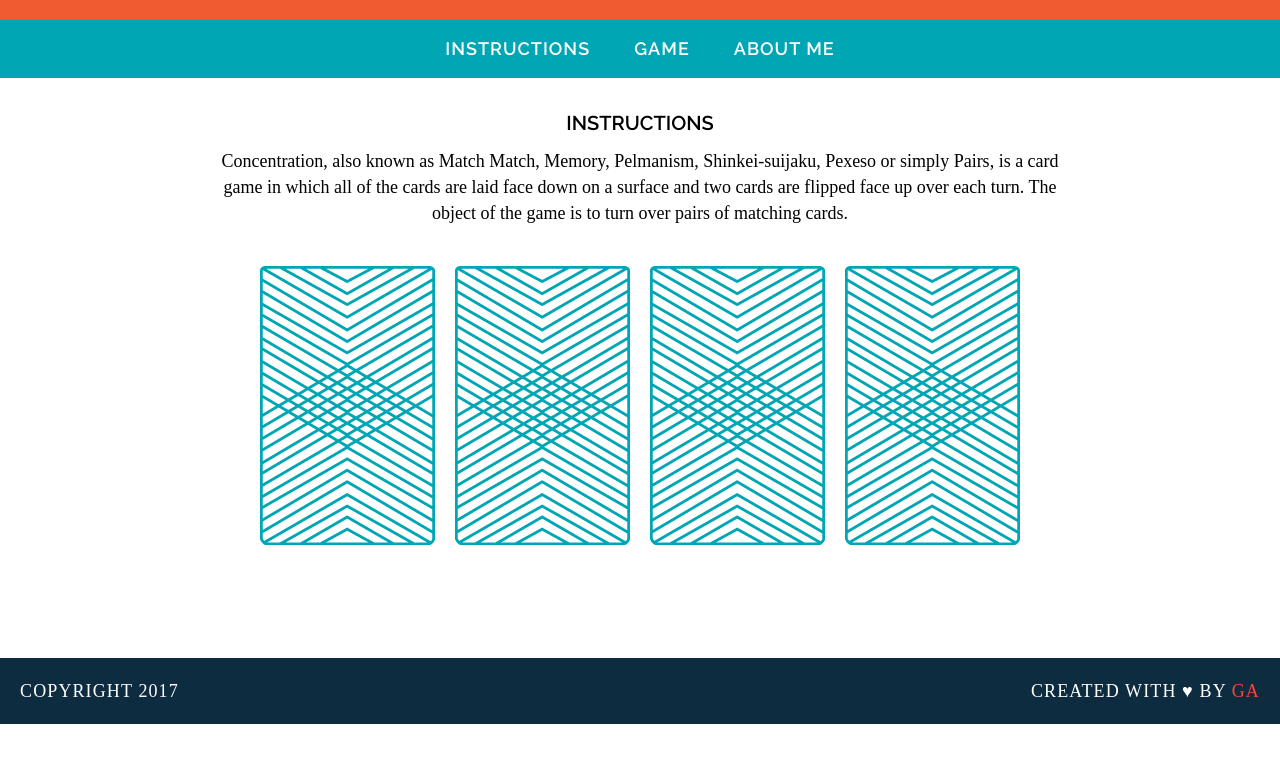
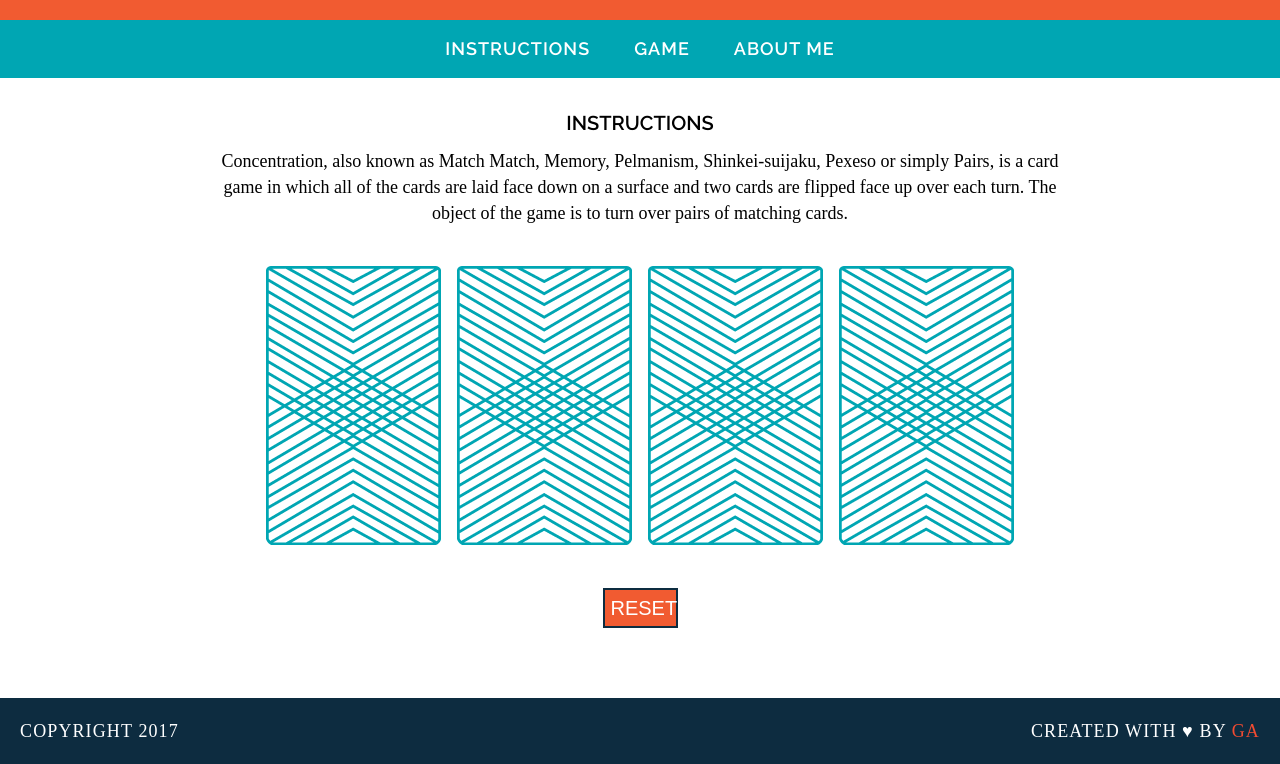
Before and after one commit to cbrannon123/wdi-fundamentals-memorygame, a plain HTML site: page memory_game/index.html in a window 1280 px wide. Shown: the part 101-865 px from the top of the page. Before the commit the page ends 825 px from the top, so only its background shows below. Drawn offline with Linux system fonts and the light colour scheme; a web font is replaced by a local one.

Commit message:
created game logic

```diff
--- a/memory_game/css/style.css
+++ b/memory_game/css/style.css
@@ -89,6 +89,18 @@ footer {
 
 }
 
+
+button {
+	border:2px solid #0D2C40;
+	color: white;
+	background-color: #F15B31;
+	height: 40px;
+	width: 75px;
+	font-size: 20px;
+	text-transform: uppercase;
+
+}
+
 .copyright {
 	float: left;
 }
--- a/memory_game/index.html
+++ b/memory_game/index.html
@@ -17,15 +17,15 @@
 		<a href="https://www.facebook.com/" target="blank">About Me</a>
 	</nav>
     <main>
+    	<div id="score"></div>
 		<h2 id="instructions">Instructions</h2>
 		<p>Concentration, also known as Match Match, Memory, Pelmanism, Shinkei-suijaku, Pexeso or simply Pairs, is a card game in which all of the cards are laid face down on a surface and two cards are flipped face up over each turn. The object of the game is to turn over pairs of matching cards.
 		</p>
-		<div id="game">
-		<img src="images/back.png" alt="Queen of Diamonds">
-		<img src="images/back.png" alt="Queen of Hearts">
-		<img src="images/back.png" alt="King of Diamonds">
-		<img src="images/back.png" alt="King of Hearts">
-		</div>
+
+		<div id="game-board" class="board clearfix"></div>
+
+		<button onclick="reset()">Reset</button>
+
 	</main>
 	<footer class="clearfix">
 		<p class="copyright">Copyright 2017</p>
--- a/memory_game/js/main.js
+++ b/memory_game/js/main.js
@@ -6,8 +6,8 @@ var cards = [
 },
 {
 	rank: "queen",
-	suit: "dimonds",
-	cardImage: "images/queen-of-dimonds.png"
+	suit: "diamonds",
+	cardImage: "images/queen-of-diamonds.png"
 },
 {
 	rank: "king",
@@ -16,8 +16,8 @@ var cards = [
 },
 {
 	rank: "king",
-	suit: "dimonds",
-	cardImage: "image/king-of-dimonds.png"
+	suit: "diamonds",
+	cardImage: "images/king-of-diamonds.png"
 }
 
 ];
@@ -27,21 +27,40 @@ var cardsInPlay = [];
 var checkForMatch = function() {
 	if (cardsInPlay.length === 2)
 		if (cardsInPlay[0] === cardsInPlay[1]) {
-			console.log("You found a match");
+			alert("You found a match");
 		} else {
-			console.log("Sorry, try again");
+			alert("Sorry, try again");
 		}
 };
 
-var flipCard = function (cardId) {
+var flipCard = function (cardElement) {
+	var cardId = this.getAttribute('data-id');
 	cardsInPlay.push (cards[cardId].rank);
-	if (cardsInPlay.length === 2){
-	}
 	console.log("User flipped " + cards[cardId].rank);
 	console.log(cards[cardId].cardImage);
 	console.log(cards[cardId].suit);
+	this.setAttribute('src', cards[cardId].cardImage);
+	if (cardsInPlay.length === 2){
 	checkForMatch();
+}
 };
 
-flipCard(0);
-flipCard(2);
+var createBoard = function (){
+	for (var i = 0; i < cards.length; i++) {
+		var cardElement = document.createElement('img');
+		cardElement.setAttribute('src', "images/back.png");
+		cardElement.setAttribute('data-id', i);
+		cardElement.addEventListener('click', flipCard);
+		document.getElementById('game-board').appendChild(cardElement);
+ }
+
+};
+
+function reset() {
+	location.reload();
+};
+
+
+
+
+createBoard()
```
